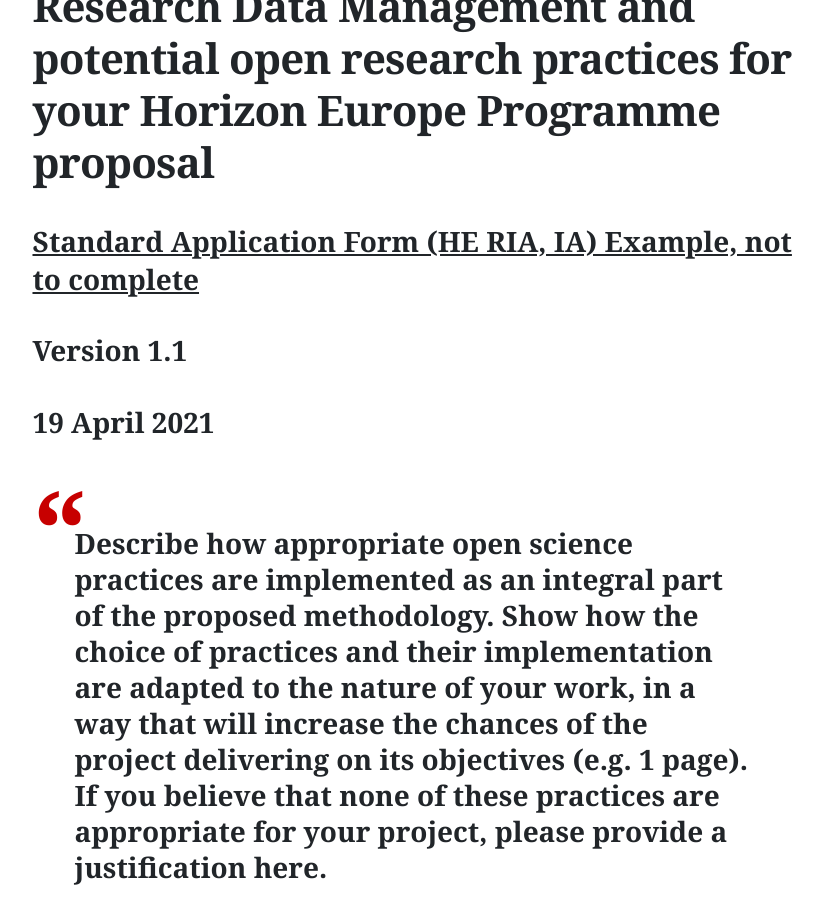
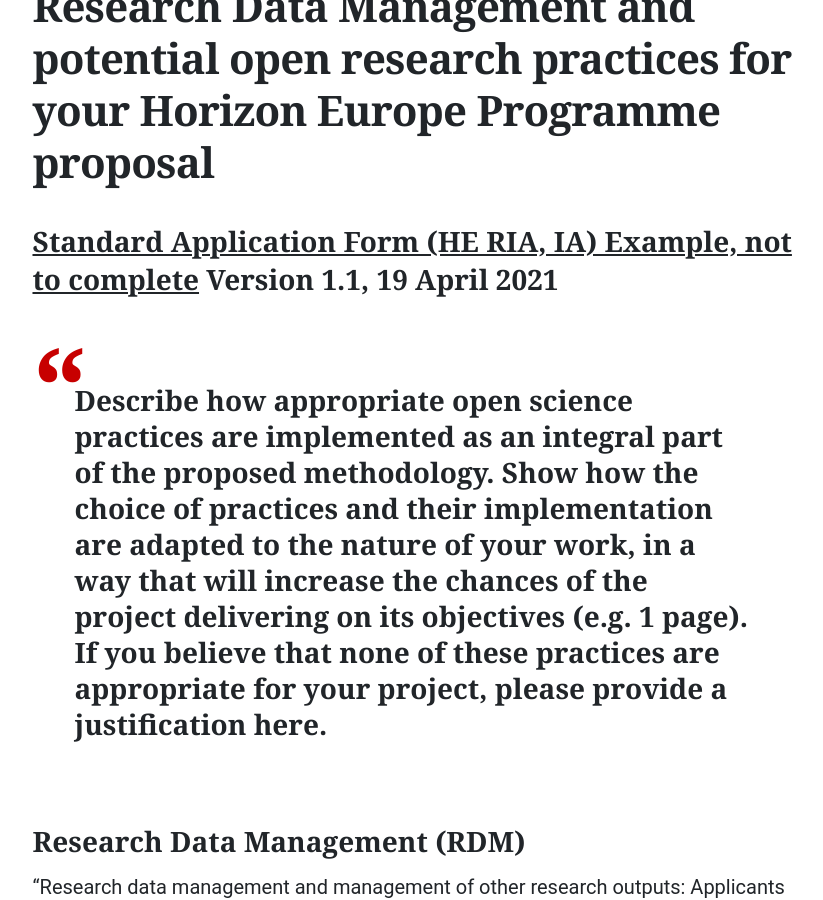
Before and after one commit to uol-library/rdl-handbook, a Jekyll site: the page built from pages/open-research/horizon-europe-programme.md, in a window 1280 px wide and 900 px high, scrolled down 780 px. Shown: the whole window, without its empty margins (352-1175 px from the left). Built offline with Jekyll 4.4.1, drawn with Linux system fonts in a browser that asks for light colours; some web fonts are replaced.

```diff
--- a/pages/open-research/horizon-europe-programme.md
+++ b/pages/open-research/horizon-europe-programme.md
@@ -8,9 +8,7 @@ permalink: /open-research/horizon-europe-programme/
 
 ## Horizon Europe Programme - Research Data Management and open research
 ## These pages are to help you consider Research Data Management and potential open research practices for your Horizon Europe Programme proposal
-#### [Standard Application Form (HE RIA, IA) Example, not to complete](https://ec.europa.eu/info/funding-tenders/opportunities/docs/2021-2027/horizon/temp-form/af/af_he-ria-ia_en.pdf)
-#### Version 1.1
-#### 19 April 2021
+#### [Standard Application Form (HE RIA, IA) Example, not to complete](https://ec.europa.eu/info/funding-tenders/opportunities/docs/2021-2027/horizon/temp-form/af/af_he-ria-ia_en.pdf) Version 1.1, 19 April 2021
 > Describe how appropriate open science practices are implemented as an integral part of the proposed methodology. Show how the choice of practices and their implementation are adapted to the nature of your work, in a way that will increase the chances of the project delivering on its objectives (e.g. 1 page). If you believe that none of these practices are appropriate for your project, please provide a justification here.
 
 #### Research Data Management (RDM)
```
